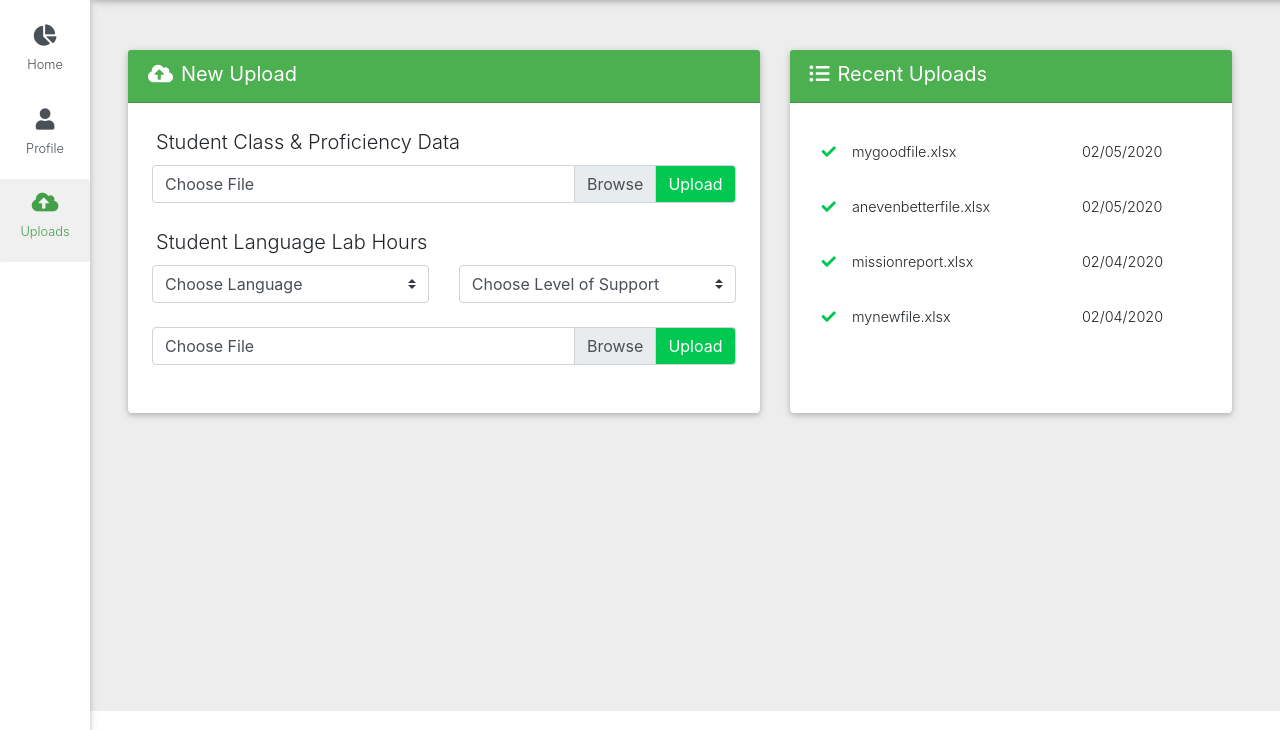
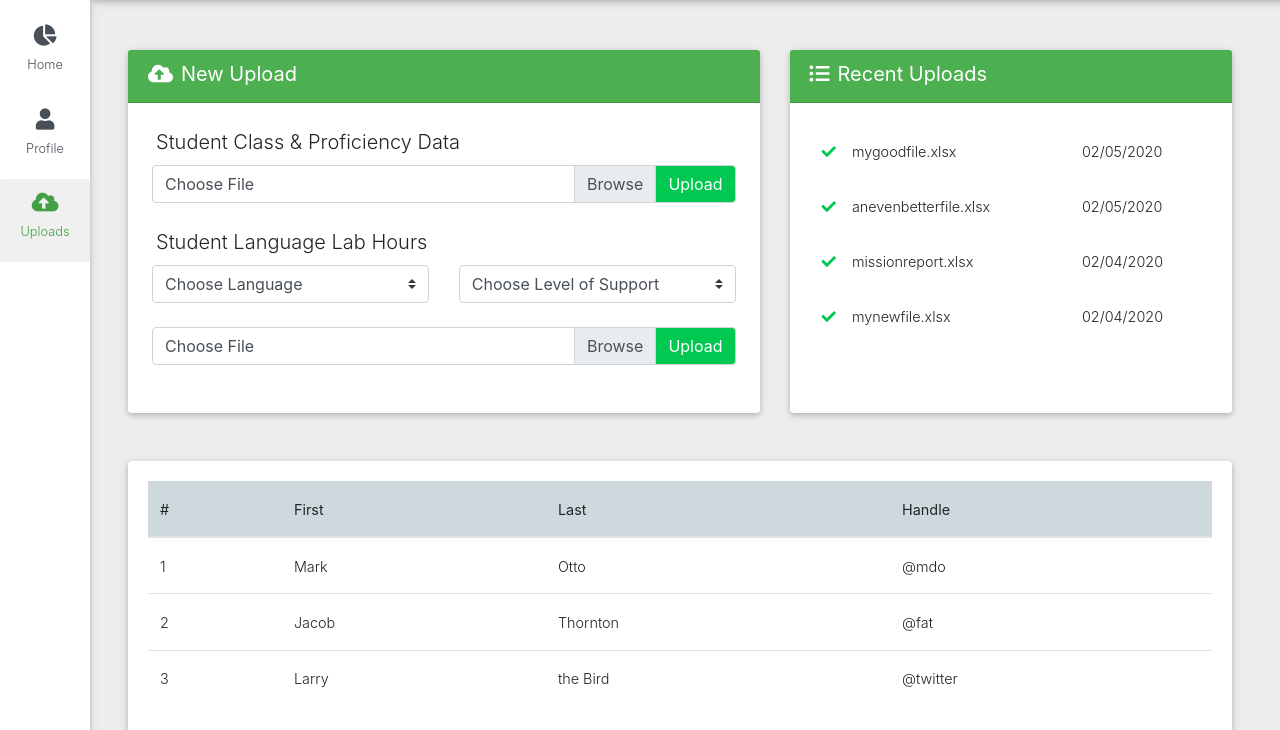
Before and after one commit to jason-engelbrecht/language-lab, a React app: page /uploads in a window 1280 px wide. Shown: the part 68-798 px from the top of the page. Built offline with nearby package versions, Linux system fonts and the light colour scheme.

Commit message:
Clean stuff up

```diff
--- a/public/index.html
+++ b/public/index.html
@@ -4,7 +4,7 @@
     <meta charset="UTF-8">
     <meta name="viewport" content="width=device-width, initial-scale=1.0">
     <meta http-equiv="X-UA-Compatible" content="ie=edge">
-    <title>DCS Editor</title>
+    <title>The Language Lab</title>
     <!-- Font Awesome -->
     <link rel="stylesheet" href="https://use.fontawesome.com/releases/v5.8.2/css/all.css">
     <!-- Google Fonts -->
--- a/src/client/app.css
+++ /dev/null
@@ -1,8 +0,0 @@
-/*h1 {
-  color: green;
-}*/
-
-body {
-  text-align: center;
-  margin: auto;
-}
--- a/src/client/components/pages/Uploads.js
+++ b/src/client/components/pages/Uploads.js
@@ -2,15 +2,14 @@ import React, {Fragment} from 'react'
 import {
   MDBRow,
   MDBCol,
-  MDBView,
   MDBCard,
   MDBCardBody,
-  MDBTable,
-  MDBTableHead,
-  MDBTableBody,
-  MDBContainer, MDBCardHeader, MDBIcon
+  MDBCardHeader,
+  MDBIcon
 } from 'mdbreact';
-import FileUploadSection from "./sections/FileUploadSection";
+import FileUpload from "./upload_sections/FileUpload";
+import UploadPreview from './upload_sections/UploadPreview';
+import RecentUploads from './upload_sections/RecentUploads';
 
 const Uploads =  () => {
   return (
@@ -25,7 +24,7 @@ const Uploads =  () => {
             <MDBCardBody className="p-4">
               <div className="mb-4">
                 <p className="lead mb-2 ml-1">Student Class & Proficiency Data</p>
-                <FileUploadSection inputID="file1" />
+                <FileUpload inputID="file1" />
               </div>
 
               <p className="lead mb-2 ml-1">Student Language Lab Hours</p>
@@ -51,42 +50,23 @@ const Uploads =  () => {
                 </MDBCol>
               </MDBRow>
               <div className="mb-4">
-                <FileUploadSection inputID="file2"/>
+                <FileUpload inputID="file2"/>
               </div>
             </MDBCardBody>
           </MDBCard>
         </MDBCol>
 
         <MDBCol size="5" className="d-flex">
-          <MDBCard className="flex-fill">
-            <MDBCardHeader color="green">
-              <h5 className="mb-1 font-weight-normal"><MDBIcon icon="list-ul" className="mr-2"/>Recent Uploads</h5>
-            </MDBCardHeader>
-            <MDBCardBody>
-              <MDBTable hover borderless>
-                <MDBTableBody>
-                  <tr>
-                    <td><MDBIcon icon="check" className="mr-3 text-success"/>mygoodfile.xlsx</td>
-                    <td>02/05/2020</td>
-                  </tr>
-                  <tr>
-                    <td><MDBIcon icon="check" className="mr-3 text-success"/>anevenbetterfile.xlsx</td>
-                    <td>02/05/2020</td>
-                  </tr>
-                  <tr>
-                    <td><MDBIcon icon="check" className="mr-3 text-success"/>missionreport.xlsx</td>
-                    <td>02/04/2020</td>
-                  </tr>
-                  <tr>
-                    <td><MDBIcon icon="check" className="mr-3 text-success"/>mynewfile.xlsx</td>
-                    <td>02/04/2020</td>
-                  </tr>
-                </MDBTableBody>
-              </MDBTable>
-            </MDBCardBody>
-          </MDBCard>
+          <RecentUploads/>
         </MDBCol>
       </MDBRow>
+
+      <MDBRow className="mt-5">
+        <MDBCol>
+          <UploadPreview/>
+        </MDBCol>
+      </MDBRow>
+
       <div className="empty"></div>
     </Fragment>
   )
--- a/src/client/components/pages/sections/FileUploadSection.js
+++ b/src/client/components/pages/upload_sections/FileUpload.js
@@ -3,7 +3,7 @@ import axios from "axios";
 import Message from './Message';
 import Progress from "./ProgressBar";
 
-const FileUploadSection = (props) => {
+const FileUpload = (props) => {
     // set the input tag id in component props
     let inputID = props.inputID;
     // react hooks => generates methods?
@@ -83,4 +83,4 @@ const FileUploadSection = (props) => {
     )
 };
 
-export default FileUploadSection;
+export default FileUpload;
--- /dev/null
+++ b/src/client/components/pages/upload_sections/RecentUploads.js
@@ -0,0 +1,45 @@
+import React, { Component } from 'react';
+import {
+  MDBCard,
+  MDBCardBody,
+  MDBCardHeader,
+  MDBIcon,
+  MDBTable,
+  MDBTableBody,
+} from 'mdbreact';
+
+class RecentUploads extends Component {
+  render() {
+    return (
+      <MDBCard className="flex-fill">
+        <MDBCardHeader color="green">
+          <h5 className="mb-1 font-weight-normal"><MDBIcon icon="list-ul" className="mr-2"/>Recent Uploads</h5>
+        </MDBCardHeader>
+        <MDBCardBody>
+          <MDBTable hover borderless>
+            <MDBTableBody>
+              <tr>
+                <td><MDBIcon icon="check" className="mr-3 text-success"/>mygoodfile.xlsx</td>
+                <td>02/05/2020</td>
+              </tr>
+              <tr>
+                <td><MDBIcon icon="check" className="mr-3 text-success"/>anevenbetterfile.xlsx</td>
+                <td>02/05/2020</td>
+              </tr>
+              <tr>
+                <td><MDBIcon icon="check" className="mr-3 text-success"/>missionreport.xlsx</td>
+                <td>02/04/2020</td>
+              </tr>
+              <tr>
+                <td><MDBIcon icon="check" className="mr-3 text-success"/>mynewfile.xlsx</td>
+                <td>02/04/2020</td>
+              </tr>
+            </MDBTableBody>
+          </MDBTable>
+        </MDBCardBody>
+      </MDBCard>
+    );
+  }
+}
+
+export default RecentUploads;
--- /dev/null
+++ b/src/client/components/pages/upload_sections/UploadPreview.js
@@ -0,0 +1,51 @@
+import React, { Component } from 'react';
+import {
+  MDBCard,
+  MDBCardBody,
+  MDBTable,
+  MDBTableBody,
+  MDBTableHead
+} from 'mdbreact';
+
+class UploadPreview extends Component {
+  render() {
+    return (
+      <MDBCard>
+        <MDBCardBody>
+          <MDBTable hover>
+            <MDBTableHead color="blue-grey lighten-4">
+              <tr>
+                <th>#</th>
+                <th>First</th>
+                <th>Last</th>
+                <th>Handle</th>
+              </tr>
+            </MDBTableHead>
+            <MDBTableBody>
+              <tr>
+                <td>1</td>
+                <td>Mark</td>
+                <td>Otto</td>
+                <td>@mdo</td>
+              </tr>
+              <tr>
+                <td>2</td>
+                <td>Jacob</td>
+                <td>Thornton</td>
+                <td>@fat</td>
+              </tr>
+              <tr>
+                <td>3</td>
+                <td>Larry</td>
+                <td>the Bird</td>
+                <td>@twitter</td>
+              </tr>
+            </MDBTableBody>
+          </MDBTable>
+        </MDBCardBody>
+      </MDBCard>
+    );
+  }
+}
+
+export default UploadPreview;
```
Also changed, not shown: src/client/components/pages/DashboardPage.js (+7 -7 lines), src/client/components/pages/example_sections/AdminCardSection1.js (renamed from src/client/components/pages/sections/AdminCardSection1.js), src/client/components/pages/example_sections/AdminCardSection2.js (renamed from src/client/components/pages/sections/AdminCardSection2.js), src/client/components/pages/example_sections/ChartSection1.js (renamed from src/client/components/pages/sections/ChartSection1.js), src/client/components/pages/example_sections/ChartSection2.js (renamed from src/client/components/pages/sections/ChartSection2.js), src/client/components/pages/example_sections/ModalSection.js (renamed from src/client/components/pages/sections/ModalSection.js), src/client/components/pages/example_sections/TableSection.js (renamed from src/client/components/pages/sections/TableSection.js), src/client/components/pages/upload_sections/Message.js (renamed from src/client/components/pages/sections/Message.js), src/client/components/pages/upload_sections/ProgressBar.js (renamed from src/client/components/pages/sections/ProgressBar.js), src/client/react.png (deleted).
